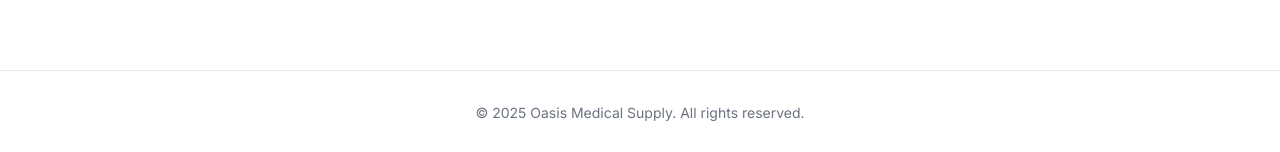
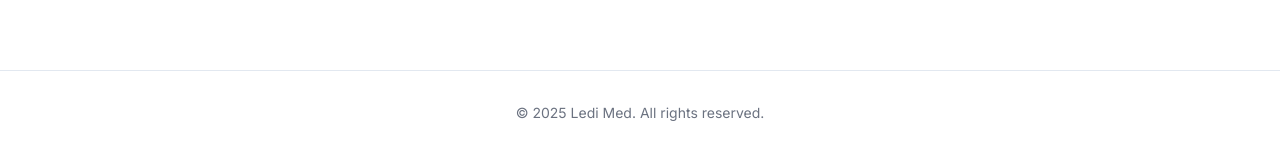
Before and after one commit to rilindmehmeti/ledi-med-website-d853ddb6, a React (Vite) app: page / in a window 1280 px wide. Shown: the part 2466-2618 px from the top of the page. Built offline with nearby package versions, Linux system fonts and the light colour scheme.

Commit message:
Rename company name
Rename "Oasis Medical Supply" to "Ledi Med" in the codebase.

```diff
--- a/src/pages/Index.tsx
+++ b/src/pages/Index.tsx
@@ -1,4 +1,3 @@
-
 import React from "react";
 import HeroSection from "@/components/HeroSection";
 import AboutUsSection from "@/components/AboutUsSection";
@@ -13,7 +12,7 @@ const Index = () => {
       <ProductsSection />
       <ContactSection />
       <footer className="bg-background text-gray-500 text-center py-8 text-sm border-t mt-8">
-        &copy; {new Date().getFullYear()} Oasis Medical Supply. All rights reserved.
+        &copy; {new Date().getFullYear()} Ledi Med. All rights reserved.
       </footer>
     </div>
   );
```
